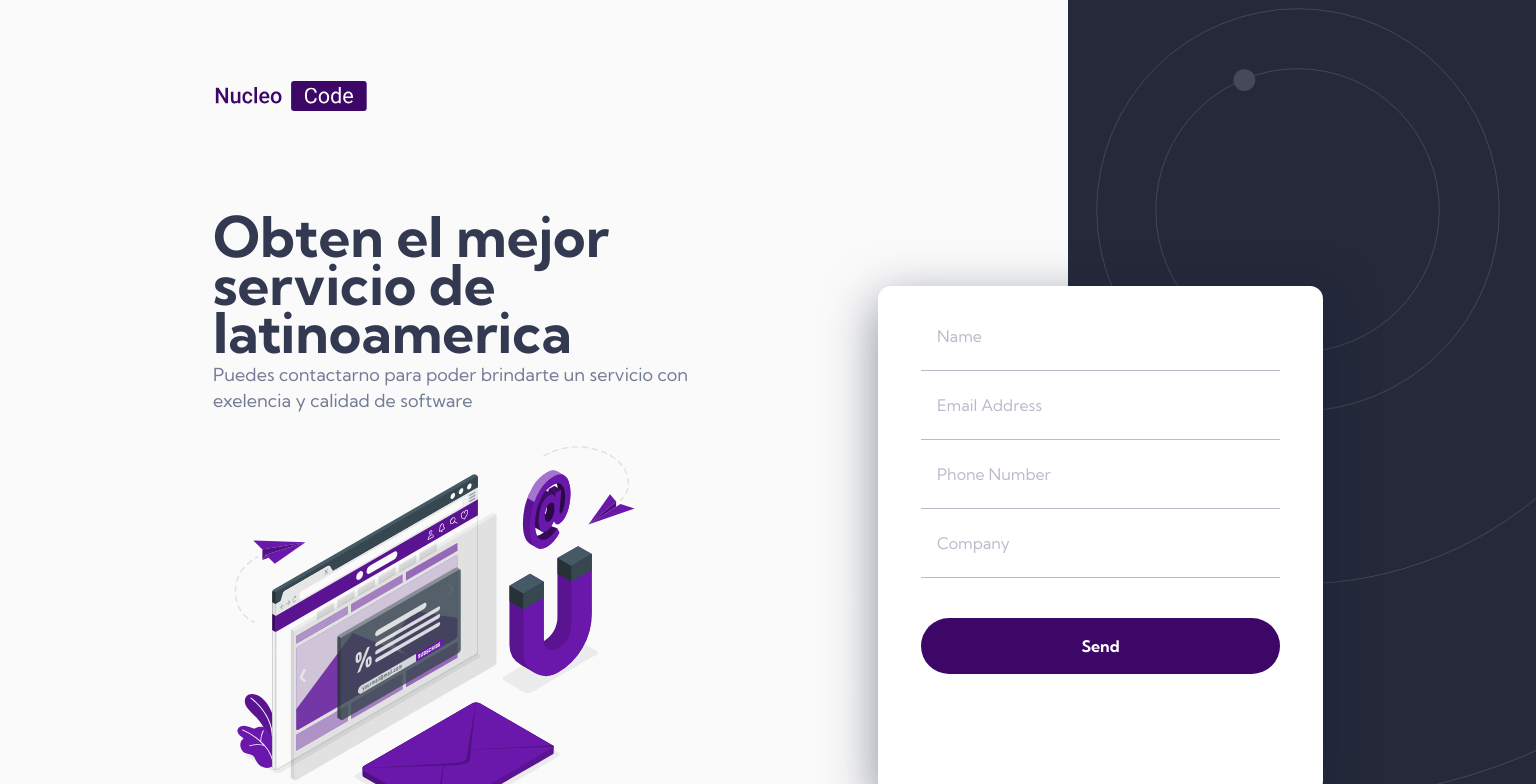
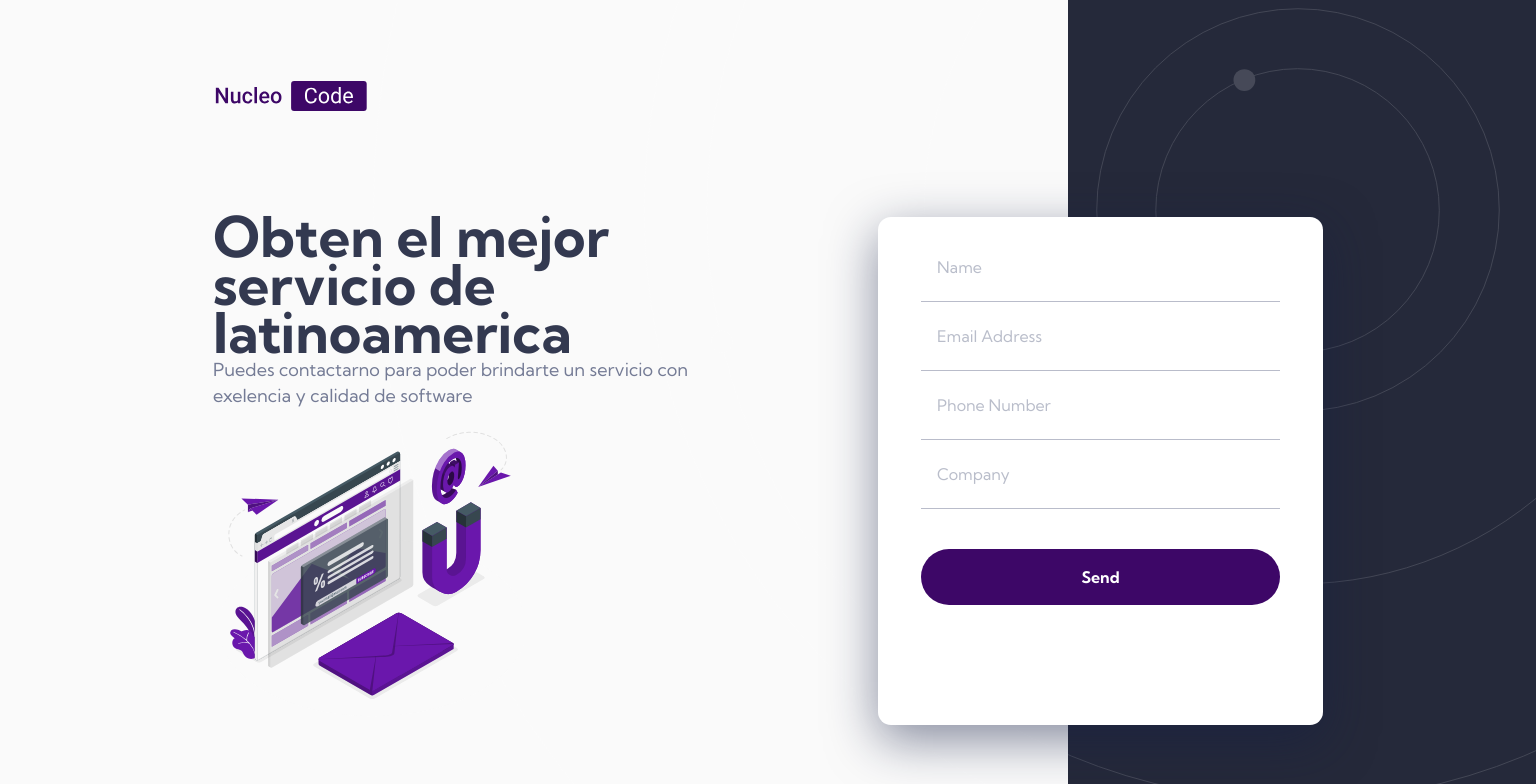
Before and after one commit to Nucleo-Code/NuCleoCo, a React (Create React App) app: page /signup in a window 1536 px wide. Shown: the top 784 px of the page. Built offline with nearby package versions, Linux system fonts and the light colour scheme.

Commit message:
correccion mobile

```diff
--- a/src/Pages/Home.module.css
+++ b/src/Pages/Home.module.css
@@ -9,7 +9,7 @@
 }
 .main .charts {
   width: 19rem;
-  display: block;
+  display: none;
   margin: 0 auto 6.4rem;
 }
 .main .title {
@@ -95,6 +95,7 @@
     line-height: 6.4rem;
   }
   .first-section .charts {
+    display: inline;
     width: 50rem;
   }
   .section-text .text-content {
--- a/src/Pages/SignUp.module.css
+++ b/src/Pages/SignUp.module.css
@@ -21,6 +21,11 @@
   margin-bottom: 6.4rem;
 }
 
+.main .countdown {
+  display: none;
+  grid-column: 1 / 2;
+}
+
 /* Tablet */
 @media (min-width: 768px) {
   .main {
@@ -32,6 +37,7 @@
     width: 56rem;
     margin: 0 auto 4rem;
   }
+
 }
 
 /* Desktop - Widescreen */
@@ -45,14 +51,12 @@
     justify-items: flex-start;
   }
   .main .title {
-
     font-size: 5.6rem;
     text-align: left;
     grid-column: 1 / 2;
     margin-bottom: 0;
   }
   .main .text-content {
-    padding-top: 5px;
     font-size: 1.8rem;
     text-align: left;
     grid-column: 1 / 2;
@@ -60,7 +64,7 @@
     width: initial;
   }
   .main .countdown {
-
+    display: inline;
     grid-column: 1 / 2;
   }
   .main .form {
--- a/src/Pages/SignUp.tsx
+++ b/src/Pages/SignUp.tsx
@@ -16,7 +16,7 @@ function SignUp() {
           Puedes contactarno para poder brindarte un servicio con exelencia y calidad de software
         </p>
 
-        <img className={classes.countdown} src={imgEmail} alt="Logo" width="85%" />
+        <img className={classes.countdown} src={imgEmail} alt="Logo" width="60%"  />
 
         <div className={classes.form}>
           <Form />
```
